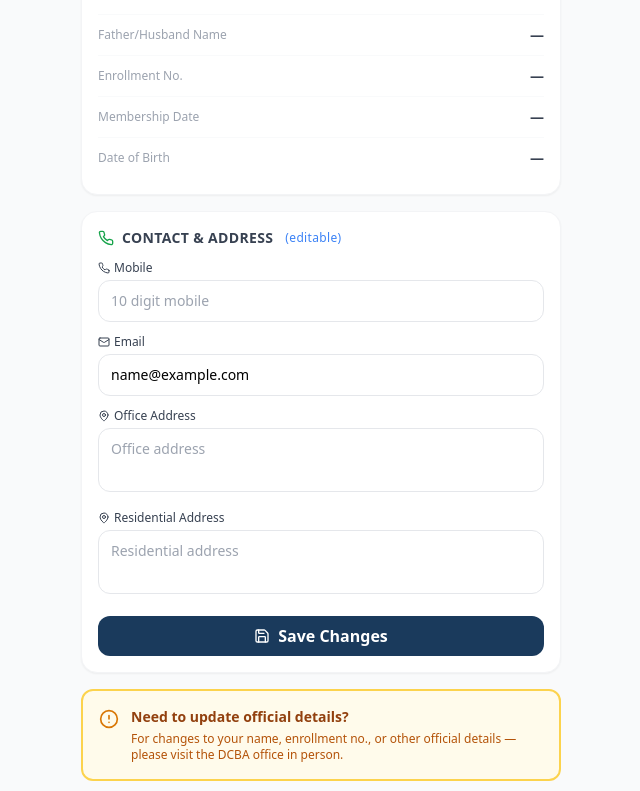
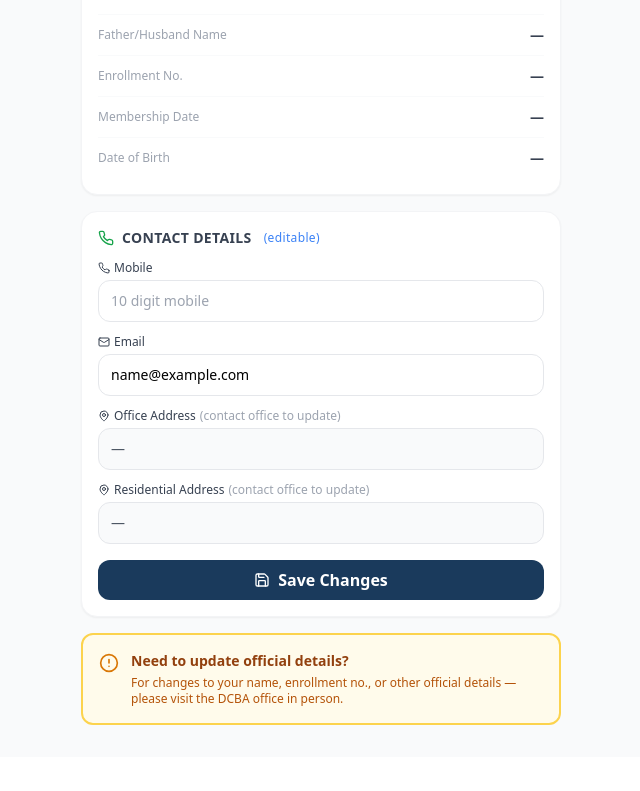
Before and after one commit to arun050775-code/dcba-member, a React (Vite) app: page /profile in a window 1280 px wide. Shown: the part 487-1278 px from the top of the page, without its empty margins (319-959 px from the left). After the commit the page ends 1244 px from the top, so only its background shows below. Built offline with nearby package versions, Linux system fonts and the light colour scheme; no server answers; sample sign-in values are in the browser's storage.

Commit message:
updates after demo

```diff
--- a/src/components/Profile.jsx
+++ b/src/components/Profile.jsx
@@ -49,14 +49,12 @@ export default function Profile() {
     setSaving(true)
     try {
       const { error } = await supabase.from('dcba_members').update({
-        address: editable.residential,
-        office: editable.office,
         mobile: editable.mobile,
         email: editable.email,
       }).eq('id', member.id)
       if (error) throw error
-      signIn({ ...member, address: editable.residential, office: editable.office, mobile: editable.mobile, email: editable.email })
-      toast.success('Profile updated!')
+      signIn({ ...member, mobile: editable.mobile, email: editable.email })
+      toast.success('Contact details updated!')
     } catch (err) {
       toast.error(err.message)
     }
@@ -167,7 +165,7 @@ export default function Profile() {
         {/* Editable fields */}
         <div className="card p-4">
           <h3 className="font-bold text-gray-700 text-sm mb-3 uppercase tracking-wide flex items-center gap-2">
-            <Phone className="w-4 h-4 text-green-600" /> Contact & Address
+            <Phone className="w-4 h-4 text-green-600" /> Contact Details
             <span className="text-blue-500 font-normal normal-case text-xs ml-1">(editable)</span>
           </h3>
           <div className="space-y-3">
@@ -179,21 +177,22 @@ export default function Profile() {
             </div>
             <div>
               <label className="label text-xs flex items-center gap-1"><Mail className="w-3 h-3" /> Email</label>
-              <input className="input text-sm" value={editable.email}
+              <input type="email" className="input text-sm" value={editable.email}
                 onChange={e => setEditable({ ...editable, email: e.target.value })}
                 placeholder="email@example.com" />
             </div>
+            {/* Addresses — read-only, change via DCBA office */}
             <div>
-              <label className="label text-xs flex items-center gap-1"><MapPin className="w-3 h-3" /> Office Address</label>
-              <textarea className="input text-sm h-16 resize-none" value={editable.office}
-                onChange={e => setEditable({ ...editable, office: e.target.value })}
-                placeholder="Office address" />
+              <label className="label text-xs flex items-center gap-1"><MapPin className="w-3 h-3" /> Office Address <span className="text-gray-400">(contact office to update)</span></label>
+              <div className="bg-gray-50 border border-gray-200 rounded-xl px-3 py-2.5 text-sm text-gray-600 min-h-10 uppercase">
+                {member?.office || '—'}
+              </div>
             </div>
             <div>
-              <label className="label text-xs flex items-center gap-1"><MapPin className="w-3 h-3" /> Residential Address</label>
-              <textarea className="input text-sm h-16 resize-none" value={editable.residential}
-                onChange={e => setEditable({ ...editable, residential: e.target.value })}
-                placeholder="Residential address" />
+              <label className="label text-xs flex items-center gap-1"><MapPin className="w-3 h-3" /> Residential Address <span className="text-gray-400">(contact office to update)</span></label>
+              <div className="bg-gray-50 border border-gray-200 rounded-xl px-3 py-2.5 text-sm text-gray-600 min-h-10 uppercase">
+                {member?.address || '—'}
+              </div>
             </div>
           </div>
           <button onClick={handleSave} disabled={saving}
--- a/src/index.css
+++ b/src/index.css
@@ -11,7 +11,10 @@
   }
   .input {
     @apply w-full border border-gray-200 rounded-xl px-3 py-2.5 text-sm focus:outline-none focus:ring-2 focus:ring-blue-500 focus:border-transparent;
+    text-transform: uppercase;
   }
+  .input::placeholder { text-transform: none; }
+  input[type="email"].input, input[type="password"].input, input[type="date"].input, input[type="time"].input { text-transform: none; }
   .label {
     @apply block text-sm font-medium text-gray-700 mb-1;
   }
--- a/src/main.jsx
+++ b/src/main.jsx
@@ -3,6 +3,24 @@ import ReactDOM from 'react-dom/client'
 import { BrowserRouter } from 'react-router-dom'
 import App from './App'
 import './index.css'
+
+// Global: force BLOCK LETTERS in all text inputs & textareas (except email/password/date/time)
+const upperHandler = (e) => {
+  const el = e.target
+  if (!el || !['INPUT', 'TEXTAREA'].includes(el.tagName)) return
+  const skip = ['email', 'password', 'date', 'time', 'number', 'tel', 'url', 'file', 'checkbox', 'radio']
+  if (skip.includes(el.type)) return
+  if (el.dataset.noUpper !== undefined) return
+  const upper = el.value.toUpperCase()
+  if (el.value === upper) return
+  const start = el.selectionStart, end = el.selectionEnd
+  const proto = el.tagName === 'INPUT' ? window.HTMLInputElement.prototype : window.HTMLTextAreaElement.prototype
+  const setter = Object.getOwnPropertyDescriptor(proto, 'value').set
+  setter.call(el, upper)
+  try { el.setSelectionRange(start, end) } catch {}
+  el.dispatchEvent(new Event('input', { bubbles: true }))
+}
+document.addEventListener('input', upperHandler, true)
 
 ReactDOM.createRoot(document.getElementById('root')).render(
   <React.StrictMode>
```
